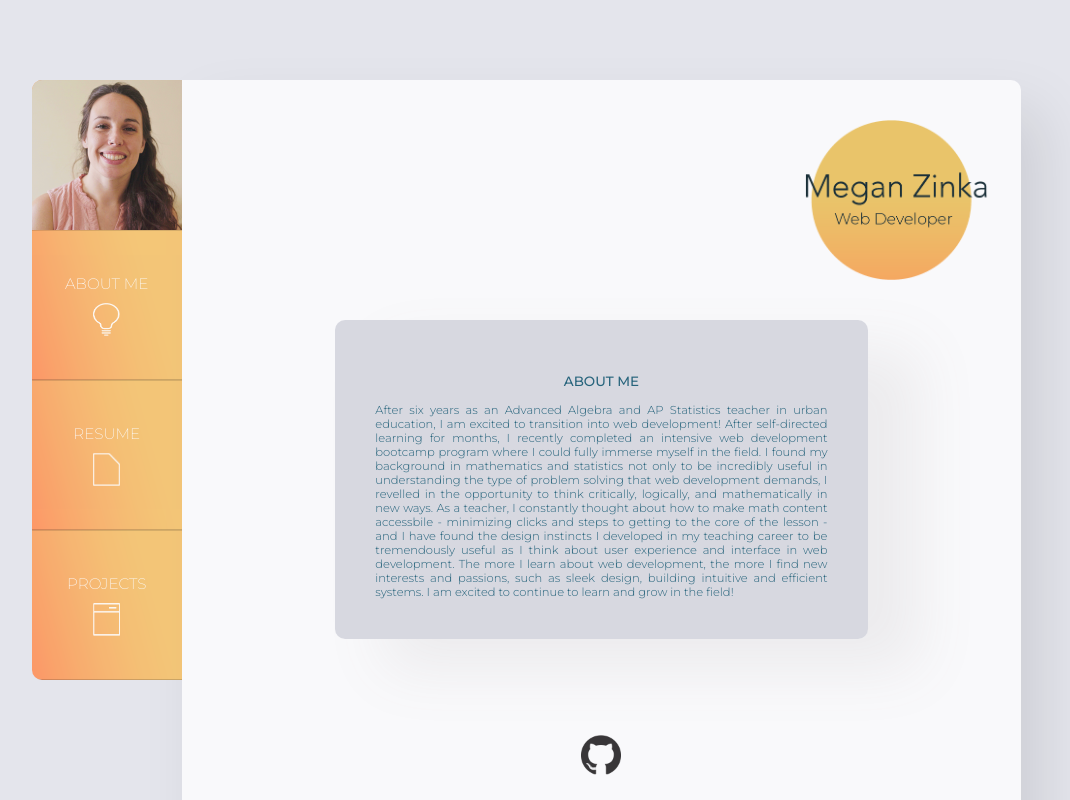
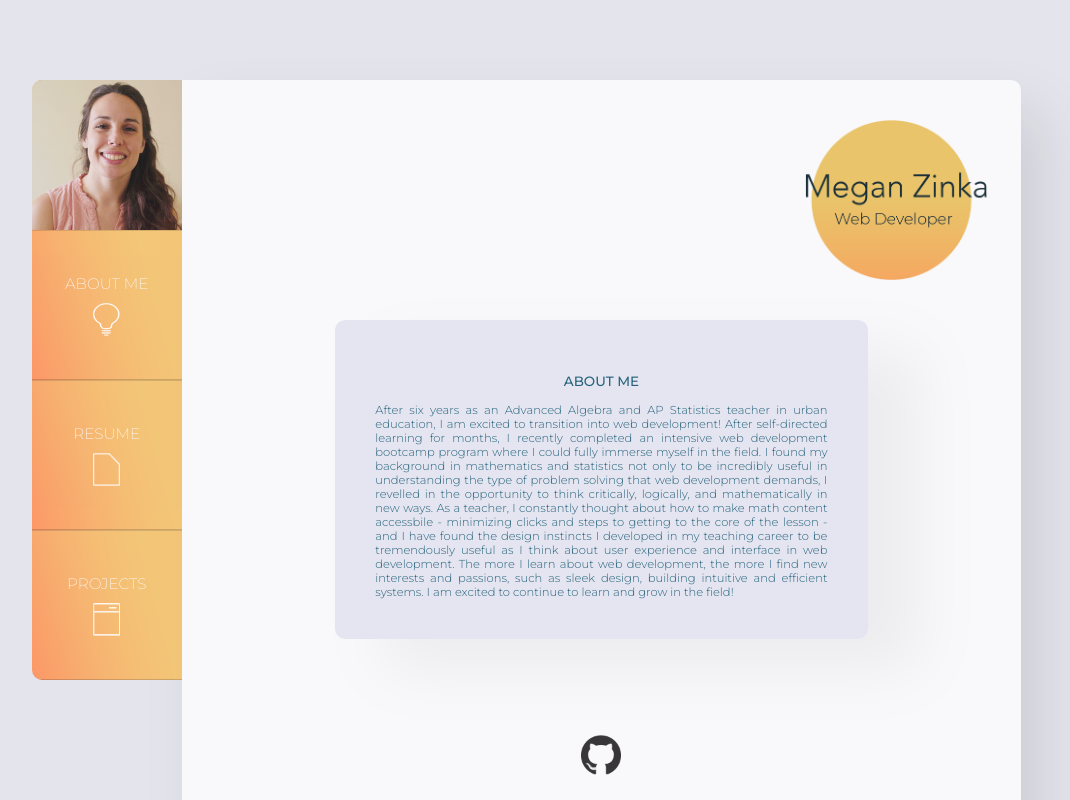
Before and after one commit to meganzinka/portfolio-site, a React (Create React App) app: page /about in a window 1280 px wide. Shown: the top 800 px of the page, without its empty margins (133-1203 px from the left). Built offline with nearby package versions, Linux system fonts and the light colour scheme.

Commit message:
fixed front page and resume

```diff
--- a/src/style/App.css
+++ b/src/style/App.css
@@ -80,13 +80,12 @@ body {
   text-align: justify;
   padding: 5vh;
   font-weight: 300;
-  /* width: 100%; */
   font-size: 0.9vw;
   border-radius: 10px;
   display: flex;
   flex-direction: column;
   justify-content: space-between;
-  background-color: #c2c3ce98;
+  background-color: #d7d8e998;
   box-shadow: 50px 30px 60px 0.5px rgba(123, 120, 120, 0.10);
 }
 
@@ -230,7 +229,8 @@ resume-container {
   display: flex;
   flex-direction: column;
   justify-content: space-between;
-  background-color: #c2c3ce98;
+  background-color: #d7d8e998;
+  ;
   box-shadow: 20px 30px 60px 0.5px rgba(123, 120, 120, 0.15);
 }
 
--- a/src/style/Home.css
+++ b/src/style/Home.css
@@ -91,13 +91,11 @@
     overflow: hidden;
     border-right: 3px solid;
     white-space: nowrap;
-    /* border-right: .15em solid transparent; */
-    /* font-family: monospace; */
+    border-right: .15em solid transparent;
     font-size: 1.3vw;
     z-index: 2200;
     position: absolute;
-    /* left: 3vw;  */
-    top: 12vw;
+    top: 18vw;
     text-align:center;
     opacity: 0;
   }
```
Also changed, not shown: 1 other file (tests, documents, lock files or other folders).
